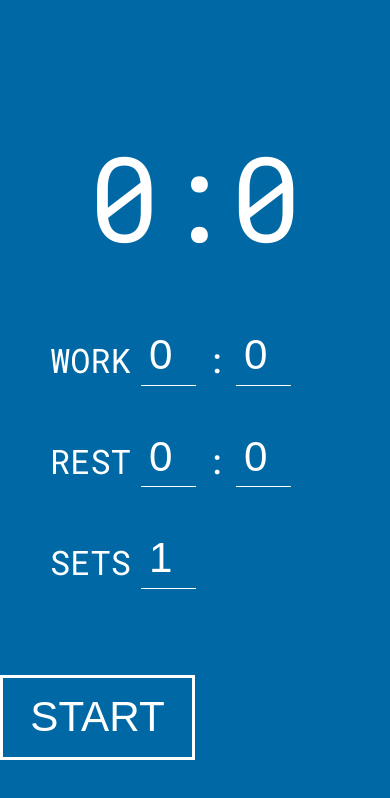
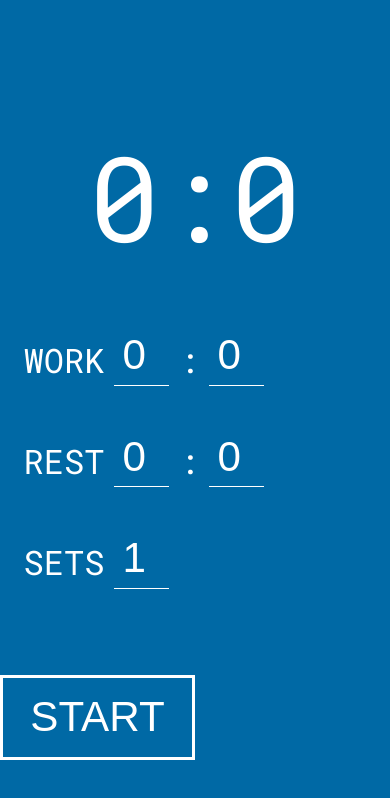
Before and after one commit to a-matos00/Interval-Timer-app, a website: page www/index.html in a window 390 px wide. Drawn offline with Linux system fonts and the light colour scheme; some packages are replaced by stand-ins of ours.

Commit message:
updated the responsivness of the design

```diff
--- a/www/css/index.css
+++ b/www/css/index.css
@@ -99,7 +99,6 @@ input
     display:flex;
     font-size:4vh;
     padding:none;
-    padding-left:50px;
     box-sizing: border-box;
 }
 
@@ -108,6 +107,8 @@ input
     position:relative;
     width: 100%;
     height: 40%;
+    box-sizing: border-box;
+    padding-left:6vw;
 
 }
 
```
